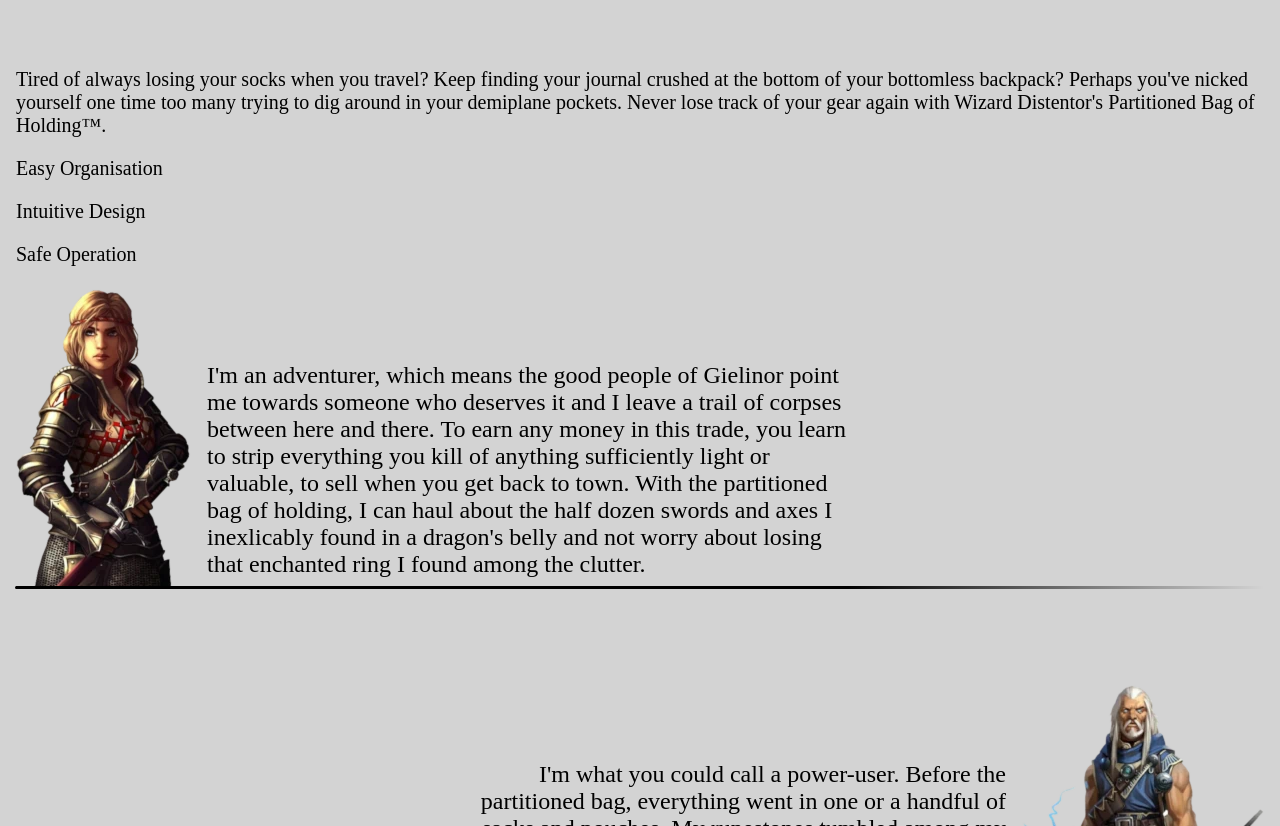
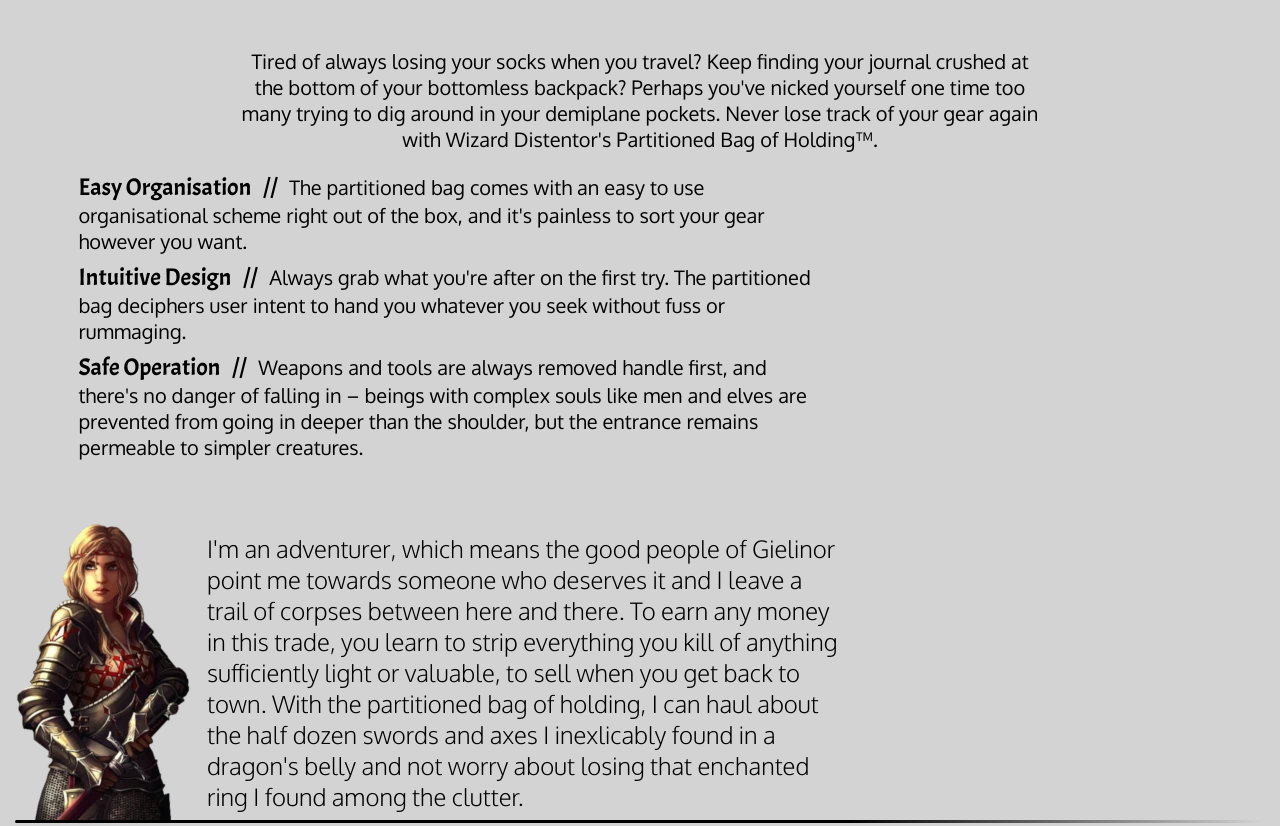
Before and after one commit to dhildebr/freecodecamp-project-product-landing-page, a plain HTML site: page index.html in a window 1280 px wide. Shown: the top 826 px of the page. Drawn offline with Linux system fonts and the light colour scheme.

Commit message:
Added a list of features, much styling.

```diff
--- a/index.html
+++ b/index.html
@@ -12,6 +12,8 @@
     <meta name="viewport" content="width=device-width, initial-scale=1.0" />
 
     <link rel="stylesheet" href="css/stylesheet-main.css" />
+    <link href="https://fonts.googleapis.com/css?family=Acme:400&display=swap" rel="stylesheet">
+    <link href="https://fonts.googleapis.com/css?family=Oxygen:300,400&display=swap" rel="stylesheet">
 
   </head>
 
@@ -23,19 +25,24 @@
 
     <main>
 
+      <section id="intro">
+
+        <p class="intro-paragraph">
+          Tired of always losing your socks when you travel? Keep finding your journal crushed at the bottom of your bottomless backpack? Perhaps you've nicked yourself one time too many trying to dig around in your demiplane pockets. Never lose track of your gear again with Wizard Distentor's Partitioned Bag of Holding&trade;.
+        </p>
+
+      </section>
+
       <section id="features">
 
-        <p>
-          Tired of always losing your socks when you travel? Keep finding your journal crushed at the bottom of your bottomless backpack? Perhaps you've nicked yourself one time too many trying to dig around in your demiplane pockets. Never lose track of your gear again with Wizard Distentor's Partitioned Bag of Holding&trade;.
+        <p class="features-paragraph">
+          <span class="feature-heading">Easy Organisation</span> The partitioned bag comes with an easy to use organisational scheme right out of the box, and it's painless to sort your gear however you want.
         </p>
-        <p>
-          <span class="feature-heading">Easy Organisation</span>
+        <p class="features-paragraph">
+          <span class="feature-heading">Intuitive Design</span> Always grab what you're after on the first try. The partitioned bag deciphers user intent to hand you whatever you seek without fuss or rummaging.
         </p>
-        <p>
-          <span class="feature-heading">Intuitive Design</span>
-        </p>
-        <p>
-          <span class="feature-heading">Safe Operation</span>
+        <p class="features-paragraph">
+          <span class="feature-heading">Safe Operation</span> Weapons and tools are always removed handle first, and there's no danger of falling in &ndash; beings with complex souls like men and elves are prevented from going in deeper than the shoulder, but the entrance remains permeable to simpler creatures.
         </p>
 
       </section>
--- a/scss/_customer-testimonials.scss
+++ b/scss/_customer-testimonials.scss
@@ -126,8 +126,9 @@ article.customer-review
 
     font:
     {
-      family: "Times New Roman", serif;
+      family: "Oxygen", sans-serif;
       size: 18pt;
+      weight: 300;
     }
 
     margin:
--- /dev/null
+++ b/scss/_features.scss
@@ -0,0 +1,29 @@
+span.feature-heading
+{
+  font:
+  {
+    family: "Acme", sans-serif;
+    weight: 400;
+    size: 18pt;
+  }
+
+  &::after
+  {
+    content: " // ";
+    margin-left: 6pt;
+    margin-right: 6pt;
+  }
+}
+
+p.features-paragraph
+{
+  width: 60%;
+
+  margin:
+  {
+    top: 0;
+    bottom: 6pt;
+    left: 5%;
+    right: 35%;
+  }
+}
--- a/scss/stylesheet-main.scss
+++ b/scss/stylesheet-main.scss
@@ -1,6 +1,7 @@
 @import "html5";
 @import "mixins";
 
+@import "features";
 @import "customer-testimonials";
 
 body
@@ -45,12 +46,39 @@ header
   position: fixed;
 }
 
+section
+{
+  margin-bottom: 7.5vh;
+
+  &#intro { margin-bottom: 2.5vh; }
+}
+
 p
 {
   font:
   {
-    family: "Times New Roman", serif;
+    family: "Oxygen", sans-serif;
+    weight: 400;
     size: 15pt;
+  }
+
+  margin:
+  {
+    top: 0;
+    bottom: 12pt;
+    left: auto;
+    right: auto;
+  }
+
+  &.intro-paragraph
+  {
+    width: 50%;
+    min-width: 800px;
+
+    margin-left: auto;
+    margin-right: auto;
+
+    text-align: center;
   }
 }
 
```
Also changed, not shown: css/stylesheet-main.css, 1 other file.
